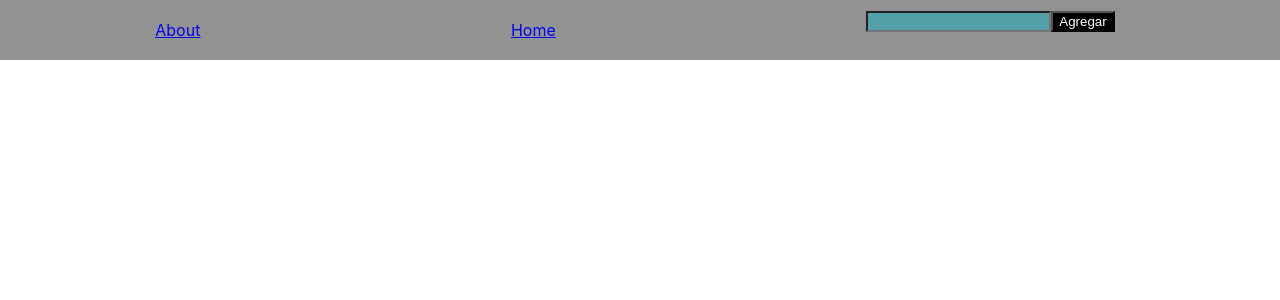
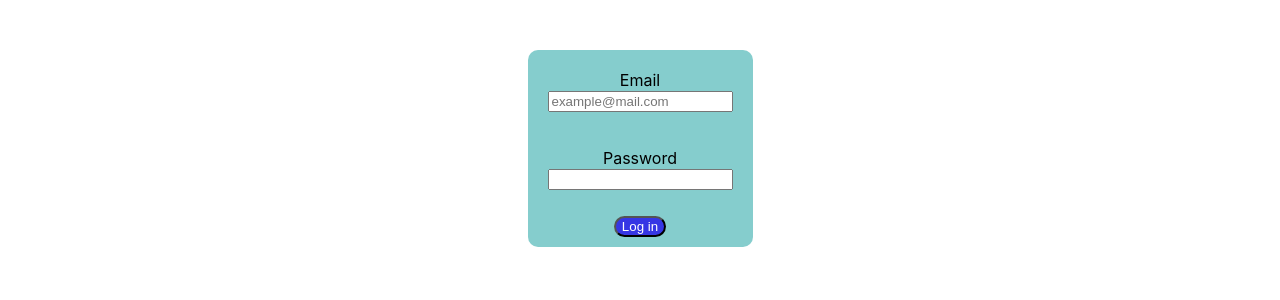
Before and after one commit to HX-FMontoya/integrador-pt13a, a React (Create React App) app: page / in a window 1280 px wide. Before the commit this address had no page. Shown: the top 300 px of the page. Built offline with nearby package versions, Linux system fonts and the light colour scheme.

Commit message:
add forms

```diff
--- a/src/App.js
+++ b/src/App.js
@@ -3,14 +3,24 @@ import Cards from "./components/cards/Cards";
 import Nav from "./components/nav/Nav";
 import About from "./components/about/About"
 import Detail from "./components/detail/Detail";
-import { useState } from "react";
+import Form from "./components/form/Form";
+import { useState, useEffect } from "react";
 import axios from "axios";
-import {Routes, Route} from "react-router-dom"
+import {Routes, Route, useLocation, useNavigate} from "react-router-dom"
 const URL = "https://rickandmortyapi.com/api/character";
+const EMAIL = "f@mail.com"
+const PASSWORD = "123456"
 
 function App() {
   const [characters, setCharacters] = useState([]);
+  const [access, setAccess] = useState(false)
   // [], [c1], [c1, c2]
+const {pathname} = useLocation()
+const navigate = useNavigate()
+
+useEffect(() => {
+  !access && navigate('/');
+}, [access]);
 
   const onSearch = (id) => {
     axios(`${URL}/${id}`)
@@ -29,10 +39,18 @@ function App() {
     const filtered = characters.filter((chars) => chars.id !== id);
     setCharacters(filtered);
   };
+  const login = (userData) => {
+    if(userData.email === EMAIL && userData.password === PASSWORD){
+      setAccess(true)
+      navigate("/home")
+    }
+  }
   return (
     <div className="App">
-      <Nav onSearch={onSearch} />
+
+      {pathname !== "/"  && <Nav onSearch={onSearch} />}
       <Routes>
+        <Route path="/" element={<Form login = {login}/>}/>
         <Route path="/about" element={<About />}/>
         <Route path="/home" element={<Cards characters={characters} onClose={onClose}/>}/>
         <Route path="/detail/:id" element={<Detail />}/>
--- a/src/components/cards/Cards.jsx
+++ b/src/components/cards/Cards.jsx
@@ -4,7 +4,6 @@ export default function Cards({ characters, onClose }) {
   // props -> { characters} undefined
   return (
     <div className={styled.container}>
-      <h1>Cards</h1>
       {characters?.map(
         ({id, name, species, status, gender, origin, image }) => (
           <Card
--- /dev/null
+++ b/src/components/form/Form.jsx
@@ -0,0 +1,37 @@
+import styles from "./Form.module.css"
+import {useEffect, useState} from "react"
+import validation from "./validation"
+export default function Form ({login}){
+    const [userData, setUserData] = useState({email:"", password:""})
+    const [errors , setErrors] = useState({email: "", password: ""})
+    const handleChange = (event) => {
+        const name = event.target.name
+        const value = event.target.value
+        // const {value, name} = event.target
+        setErrors(validation({...userData,[name]: value}))
+        setUserData({...userData,[name]: value})
+    }
+    const handleSubmit = (event) => {
+        event.preventDefault()
+        if(Object.values(errors).length === 0)login(userData)
+    }
+    useEffect(()=>{console.log(userData)},[userData])
+    return (
+        <div style={{display:"flex", justifyContent: "center", alignItems:"center"}}>
+            <form className={styles.container}>
+            <div className={styles.input}>
+                <label>Email</label>
+                <input name="email" onChange={handleChange} type="text" placeholder="example@mail.com"/>
+                <p style={{color: "red"}}>{errors.email}</p>
+            </div>
+            <div className={styles.input}>
+                <label>Password</label>
+                <input name="password" onChange={handleChange} type="password"  />
+                <p style={{color: "red"}}>{errors.password}</p>
+            </div>
+            <button onClick={handleSubmit} className={styles.button}>Log in</button>
+            </form>
+
+        </div>
+    )
+}
--- /dev/null
+++ b/src/components/form/Form.module.css
@@ -0,0 +1,19 @@
+.container {
+    display: flex;
+    justify-content: center;
+    align-items: center;
+    flex-direction: column;
+    background-color: rgb(133, 205, 205);
+    width: min-content;
+    padding: 10px;
+    border-radius: 10px;
+    margin-top: 50px;
+}
+.input {
+    margin: 10px;
+}
+.button {
+    border-radius: 20px;
+    color: white;
+    background-color: rgb(54, 54, 228);
+}
--- /dev/null
+++ b/src/components/form/validation.js
@@ -0,0 +1,23 @@
+export default function validation ({email, password}) {
+    // email: "h;kjlksdvlnsdlvnsdvnlsndvlnsdvlknsdvl"
+    let errors = {}
+    const regexEmail = /^[A-Z0-9._%+-]+@[A-Z0-9.-]+\.[A-Z]{2,4}$/i;
+    const regexIncludesNumber = /\d/
+    if(!regexEmail.test(email)) {
+        errors.email = "Debe ser un mail"
+    }
+    if(email.length === 0) {
+        errors.email = "No puede estar vacio"
+    }
+    if(email.length > 35) {
+        errors.email = "No puede ser mayor de 35"
+    }
+    if(!regexIncludesNumber.test(password)){
+        errors.password = "Debe contener al menos un numero"
+    }
+    if(password.length < 6 || password.length > 10){
+        errors.password = "Debe ser entre 6 y 10 caracteres"
+    }
+    return errors
+    // errors {email: "< 35"}
+}
```
Also changed, not shown: 1 other file (tests, documents, lock files or other folders).
